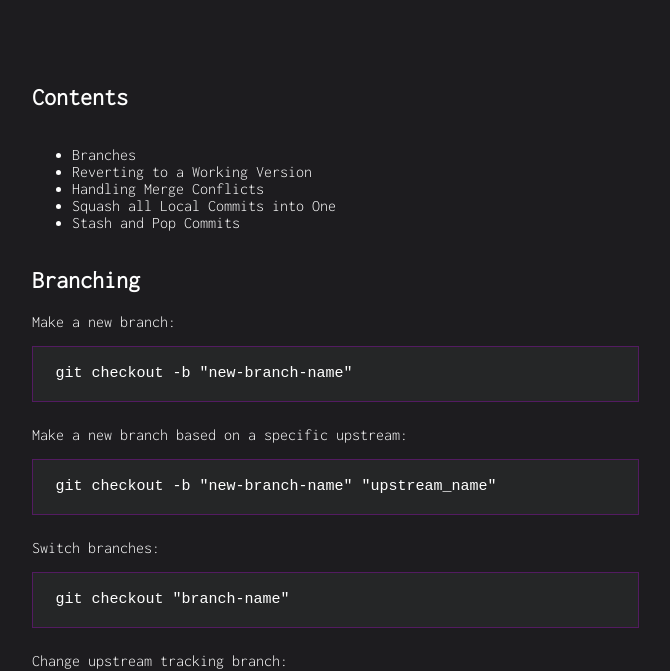
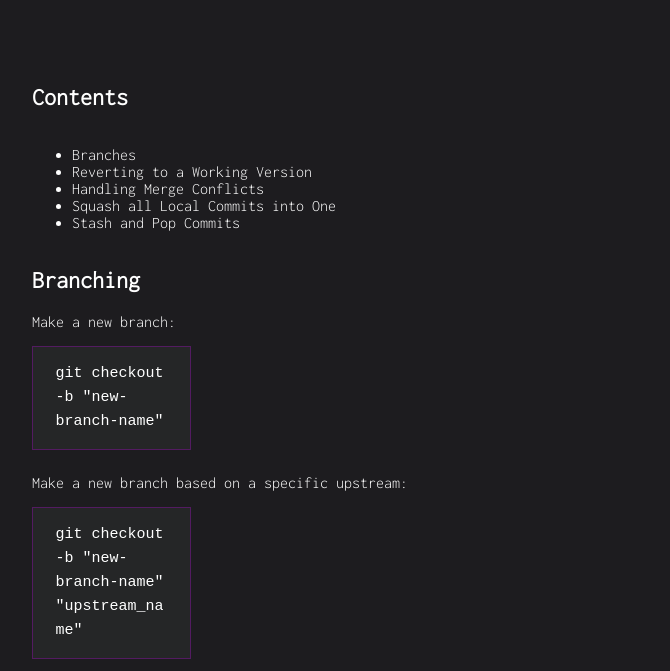
Before and after one commit to sacha505/new_website, a plain HTML site: page git_guide.html in a window 1280 px wide. Shown: the part 154-825 px from the top of the page, without its empty margins (328-998 px from the left). Drawn offline with Linux system fonts and the light colour scheme.

Commit message:
try some resizing of the codeblocks 2

```diff
--- a/style.css
+++ b/style.css
@@ -131,7 +131,6 @@ a:active {
   }
 }
 
-
 @media (max-width:500px){
   .codeblock {
     block-size: 20%;
@@ -139,6 +138,19 @@ a:active {
   }
 }
 
+@media (min-width:480px)  {
+  .codeblock {
+    block-size: 20%;
+    width: 20%;
+  }
+ }
+
+@media (min-width:320px)  {
+  .codeblock {
+    block-size: 20%;
+    width: 20%;
+  }
+}
 
 tab {
   display: inline-block;
```
